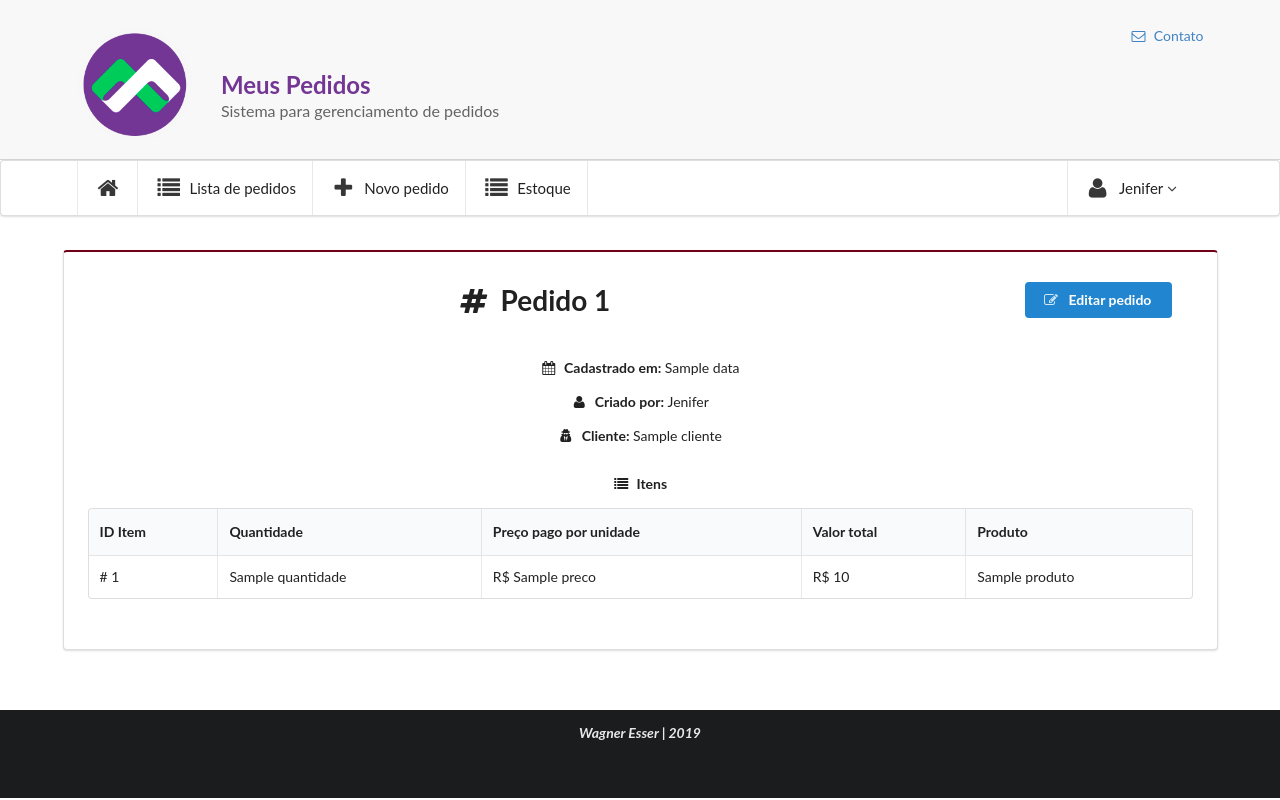
After one commit to WagnerEsser/meuspedidos, a Django app: template meuspedidos_app/templates/pedido_view.html in a window 1280 px wide. The commit adds this page. Run offline with Django 3.2, Linux system fonts and the light colour scheme; the template is opened without the code that fills it: most values are stand-ins (such as "Sample title", 1, 10 or a date in 2020); parts of the project's set-up code (start-up, migrations or seed data) failed here and were passed over.

Commit message:
página de visualização de pedido

```diff
--- a/meuspedidos_app/templates/index.html
+++ b/meuspedidos_app/templates/index.html
@@ -52,11 +52,13 @@
                                 <td>{{ pedido.status|status_pedido }}</td>
                                 <td>
                                     {% if not pedido.status %}
-                                        <a href="{% url 'produtos' %}" class="ui primary button">
+                                        <a href="{% url 'produtos' %}" class="ui compact positive button">
                                             <i class="shop icon"></i> Continuar pedido
                                         </a>
                                     {% else %}
-                                        ---
+                                        <a href="{% url 'visualizar_pedido' pedido.id %}">
+                                            <i class="eye icon"></i> Visualizar
+                                        </a>
                                     {% endif %}
                                 </td>
                             </tr>
--- /dev/null
+++ b/meuspedidos_app/templates/pedido_view.html
@@ -0,0 +1,91 @@
+{% extends 'base.html' %}
+
+{% load formatar_preco %}
+
+{% block body %}
+
+    <div class="ui centered grid meuspedidos-grid">
+        <div class="ui row segment meuspedidos-segment border-segment">
+
+            {% if msg %}
+                <div class="sixteen wide column meuspedidos-div-message">
+                    <div class="ui {{ tipo_msg }} message">
+                        <div class="header">
+                            {{ msg }}
+                        </div>
+                    </div>
+                    <br/>
+                </div>
+            {% endif %}
+
+            <div class="thirteen wide column">
+                <h1><i class="hashtag icon"></i> Pedido {{ pedido.id }}</h1>
+            </div>
+
+            <div class="three wide column">
+                <button class="ui blue button">
+                    <i class="edit icon"></i>
+                    Editar pedido
+                </button>
+            </div>
+
+            <div class="sixteen wide column meuspedidos-table-form">
+                <div class="ui grid">
+
+                    <div class="sixteen wide column">
+                        <p><i class="calendar icon"></i> <strong>Cadastrado em: </strong>
+                            {{ pedido.data }}</p>
+
+                        <p><i class="user icon"></i> <strong>Criado
+                            por: </strong>Jenifer
+                        </p>
+
+                        <p><i class="spy icon"></i> <strong>Cliente: </strong>{{ pedido.cliente }}
+                        </p>
+                    </div>
+
+                    <div class="sixteen wide column">
+                        <i class="list icon"></i> <strong>Itens</strong>
+                        <table class="ui celled table">
+                            <thead>
+                            <tr>
+                                <th>ID Item</th>
+                                <th>Quantidade</th>
+                                <th>Preço pago por unidade</th>
+                                <th>Valor total</th>
+                                <th>Produto</th>
+                            </tr>
+                            </thead>
+                            <tbody>
+
+                            {% for item in itens %}
+                                <tr>
+                                    <td># {{ item.id }}</td>
+                                    <td>{{ item.quantidade }}</td>
+                                    <td>R$ {{ item.preco|formatar_preco }}</td>
+                                    <td>R$ {{ item.valor_total }}</td>
+                                    <td>{{ item.produto }}</td>
+                                </tr>
+                            {% endfor %}
+                        </table>
+                    </div>
+                </div>
+            </div>
+
+
+            {#                    <br/>#}
+            {##}
+            {#                    <div class="sixteen wide column">#}
+            {#                        <div class="ui divider"></div>#}
+            {#                    </div>#}
+            {##}
+            {#                {% endfor %}#}
+            {#            {% else %}#}
+            {#                <div class="ui yellow message">#}
+            {#                    Você ainda não está em nenhum projeto.#}
+            {#                </div>#}
+            {#            {% endif %}#}
+        </div>
+    </div>
+
+{% endblock %}
--- a/meuspedidos_app/urls.py
+++ b/meuspedidos_app/urls.py
@@ -15,6 +15,7 @@ urlpatterns = [
     url(r'^lista_produtos/$', ProdutoView.ListarProdutosAdmin, name='lista_produtos'),
     url(r'^add_remove_produto/$', ProdutoView.AdicionarRemoverProduto, name='add_remove_produto'),
     url(r'^finalizar_pedido/$', PedidoView.FinalizarPedido, name='finalizar_pedido'),
+    url(r'^visualizar_pedido/(?P<id>\d+)/$', PedidoView.VisualizarPedido, name='visualizar_pedido'),
 
     # 404
     url(r'', TemplateView.as_view(template_name='404.html'), name='404'),
```
Also changed, not shown: meuspedidos_app/templatetags/formatar_preco.py (added, +15 -0 lines), meuspedidos_app/views/pedido.py (+17 -0 lines).
